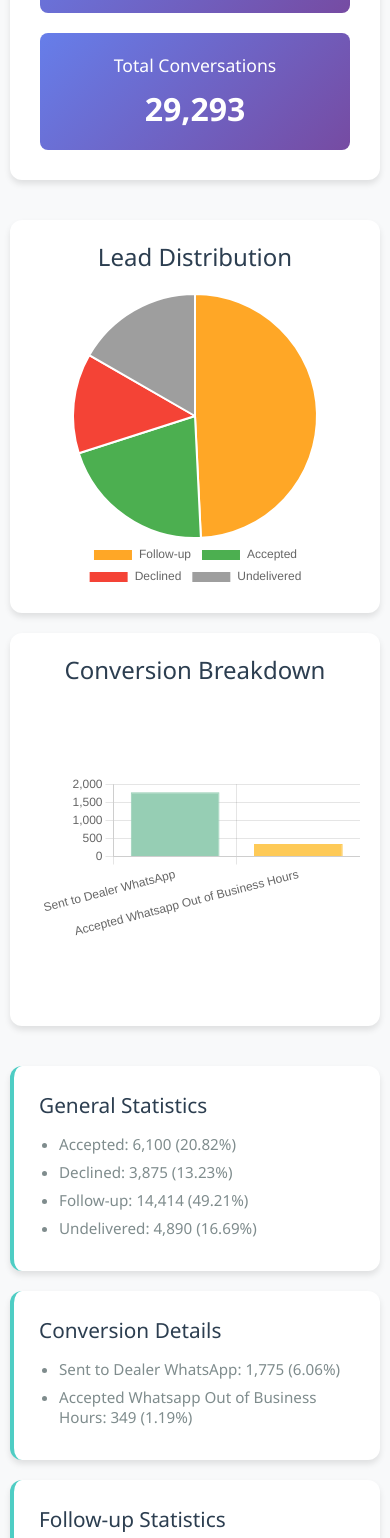
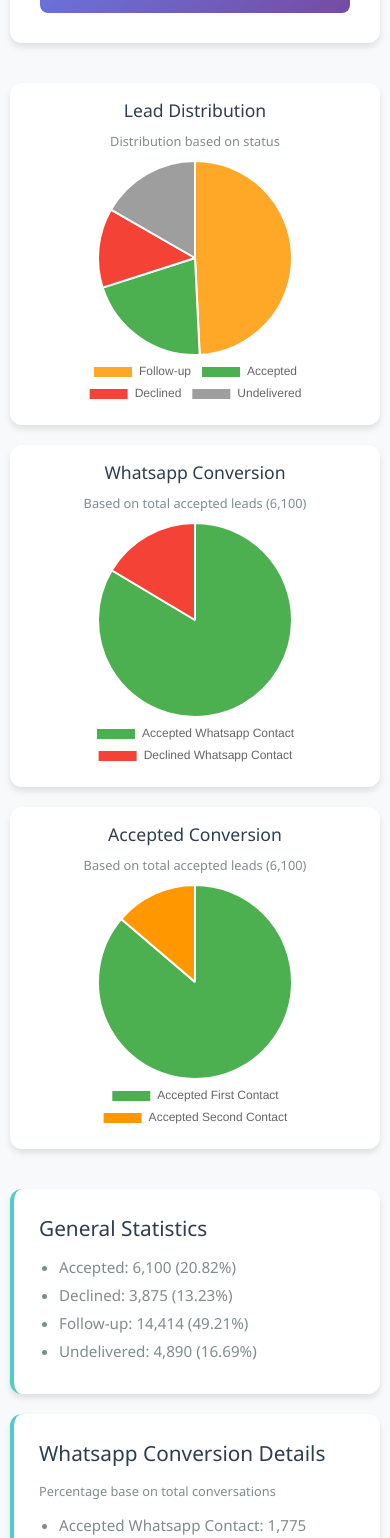
Before and after one commit to rmonteroh/honda-analytics, a React (Create React App) app in the folder honda-dashboard/: page / in a window 390 px wide. Shown: the part 260-1798 px from the top of the page. Built offline with nearby package versions, Linux system fonts and the light colour scheme.

Commit message:
Refactor Dashboard component to enhance layout and styling; update chart data and descriptions for improved clarity and accuracy; adjust responsive design for better mobile experience.

```diff
--- a/honda-dashboard/src/components/Dashboard.css
+++ b/honda-dashboard/src/components/Dashboard.css
@@ -52,29 +52,37 @@
 
 .charts-container {
   display: grid;
-  grid-template-columns: 1fr 1fr;
-  gap: 30px;
+  grid-template-columns: 1fr 1fr 1fr;
+  gap: 20px;
   margin-bottom: 40px;
 }
 
 .chart-section {
   background: white;
-  padding: 30px;
+  padding: 20px;
   border-radius: 12px;
   box-shadow: 0 4px 6px rgba(0, 0, 0, 0.1);
 }
 
 .chart-section h2 {
   color: #2c3e50;
-  margin-bottom: 20px;
-  font-size: 1.5em;
+  margin-bottom: 15px;
+  font-size: 1.2em;
   font-weight: 400;
   text-align: center;
 }
 
+.chart-description {
+  text-align: center;
+  font-size: 0.85em;
+  color: #7f8c8d;
+  margin-bottom: 15px;
+  margin-top: 0;
+}
+
 .chart-wrapper {
   position: relative;
-  height: 400px;
+  height: 300px;
   display: flex;
   justify-content: center;
   align-items: center;
@@ -133,6 +141,31 @@
   color: #e74c3c;
 }
 
+@media (max-width: 1024px) {
+  .charts-container {
+    grid-template-columns: 1fr 1fr;
+    gap: 15px;
+  }
+
+  .chart-section {
+    padding: 15px;
+  }
+
+  .chart-section h2 {
+    font-size: 1.1em;
+    margin-bottom: 10px;
+  }
+
+  .chart-description {
+    font-size: 0.8em;
+    margin-bottom: 10px;
+  }
+
+  .chart-wrapper {
+    height: 250px;
+  }
+}
+
 @media (max-width: 768px) {
   .dashboard {
     padding: 10px;
@@ -149,11 +182,19 @@
   }
 
   .chart-section {
-    padding: 20px;
+    padding: 15px;
+  }
+
+  .chart-section h2 {
+    font-size: 1.1em;
+  }
+
+  .chart-description {
+    font-size: 0.8em;
   }
 
   .chart-wrapper {
-    height: 300px;
+    height: 250px;
   }
 
   .details-section {
--- a/honda-dashboard/src/components/Dashboard.tsx
+++ b/honda-dashboard/src/components/Dashboard.tsx
@@ -6,21 +6,13 @@ import {
   Legend,
   CategoryScale,
   LinearScale,
-  BarElement,
 } from "chart.js";
-import { Pie, Bar } from "react-chartjs-2";
+import { Pie } from "react-chartjs-2";
 import { AnalyticsData } from "../types/analytics";
 import { AnalyticsService } from "../services/analyticsApi";
 import "./Dashboard.css";
 
-ChartJS.register(
-  ArcElement,
-  Tooltip,
-  Legend,
-  CategoryScale,
-  LinearScale,
-  BarElement
-);
+ChartJS.register(ArcElement, Tooltip, Legend, CategoryScale, LinearScale);
 
 const Dashboard: React.FC = () => {
   const [data, setData] = useState<AnalyticsData | null>(null);
@@ -122,20 +114,31 @@ const Dashboard: React.FC = () => {
   };
 
   const conversionBreakdownData = {
-    labels: [
-      "Sent to Dealer WhatsApp",
-      "Accepted Whatsapp Out of Business Hours",
-    ],
+    labels: ["Accepted Whatsapp Contact", "Declined Whatsapp Contact"],
     datasets: [
       {
-        label: "Count",
         data: [
           data.conversion.sentToDealerWhatsapp.total,
           data.conversion.acceptedOutBusinessHours.total,
         ],
-        backgroundColor: ["#96CEB4", "#FECA57"],
-        borderColor: ["#96CEB4", "#FECA57"],
-        borderWidth: 1,
+        backgroundColor: ["#4CAF50", "#F44336"],
+        borderWidth: 2,
+        borderColor: "#fff",
+      },
+    ],
+  };
+
+  const followUpBreakdownData = {
+    labels: ["Accepted First Contact", "Accepted Second Contact"],
+    datasets: [
+      {
+        data: [
+          data.followUp.acceptedFirstContact.total,
+          data.followUp.acceptedSecondContact.total,
+        ],
+        backgroundColor: ["#4CAF50", "#FF9800"],
+        borderWidth: 2,
+        borderColor: "#fff",
       },
     ],
   };
@@ -168,40 +171,84 @@ const Dashboard: React.FC = () => {
                   break;
               }
             }
-            return `${label}: ${value} (${percentage}%)`;
+            return `  ${value} (${percentage}%)`;
           },
         },
       },
     },
   };
 
-  const barOptions = {
+  const conversionPieOptions = {
     responsive: true,
     plugins: {
       legend: {
-        display: false,
+        position: "bottom" as const,
       },
       tooltip: {
         callbacks: {
-          afterLabel: (context: any) => {
-            let percentage = "";
-            switch (context.dataIndex) {
-              case 0:
-                percentage = data.conversion.sentToDealerWhatsapp.percentage;
-                break;
-              case 1:
-                percentage =
-                  data.conversion.acceptedOutBusinessHours.percentage;
-                break;
+          label: (context: any) => {
+            const label = context.label;
+            const value = context.raw;
+            let percentage = "0";
+            if (data) {
+              const totalAccepted = data.general.accepted.total;
+              switch (context.dataIndex) {
+                case 0:
+                  percentage = (
+                    (data.conversion.sentToDealerWhatsapp.total /
+                      totalAccepted) *
+                    100
+                  ).toFixed(2);
+                  break;
+                case 1:
+                  percentage = (
+                    (data.conversion.acceptedOutBusinessHours.total /
+                      totalAccepted) *
+                    100
+                  ).toFixed(2);
+                  break;
+              }
             }
-            return `${percentage}% of total conversations`;
+            return ` ${value} (${percentage}% of accepted)`;
           },
         },
       },
     },
-    scales: {
-      y: {
-        beginAtZero: true,
+  };
+
+  const followUpPieOptions = {
+    responsive: true,
+    plugins: {
+      legend: {
+        position: "bottom" as const,
+      },
+      tooltip: {
+        callbacks: {
+          label: (context: any) => {
+            const label = context.label;
+            const value = context.raw;
+            let percentage = "0";
+            if (data) {
+              const totalAccepted = data.general.accepted.total;
+              switch (context.dataIndex) {
+                case 0:
+                  percentage = (
+                    (data.followUp.acceptedFirstContact.total / totalAccepted) *
+                    100
+                  ).toFixed(2);
+                  break;
+                case 1:
+                  percentage = (
+                    (data.followUp.acceptedSecondContact.total /
+                      totalAccepted) *
+                    100
+                  ).toFixed(2);
+                  break;
+              }
+            }
+            return ` ${value} (${percentage}% of accepted)`;
+          },
+        },
       },
     },
   };
@@ -212,32 +259,51 @@ const Dashboard: React.FC = () => {
         <h1>Honda Analytics Dashboard</h1>
         <div className="summary-stats">
           <div className="stat-card">
-            <h3>Total Tracked Conversations</h3>
+            <h3>Total Client Conversations</h3>
             <p className="stat-number">
               {data.totalTrackedUsers.toLocaleString()}
             </p>
           </div>
-          <div className="stat-card">
+          {/* <div className="stat-card">
             <h3>Total Conversations</h3>
             <p className="stat-number">
               {data.totalHondaConversations.toLocaleString()}
             </p>
-          </div>
+          </div> */}
         </div>
       </header>
 
       <div className="charts-container">
         <div className="chart-section">
           <h2>Lead Distribution</h2>
+          <p className="chart-description">Distribution based on status</p>
           <div className="chart-wrapper">
             <Pie data={mainDistributionData} options={pieOptions} />
           </div>
         </div>
 
         <div className="chart-section">
-          <h2>Conversion Breakdown</h2>
+          <h2>Whatsapp Conversion</h2>
+          <p className="chart-description">
+            Based on total accepted leads (
+            {data.general.accepted.total.toLocaleString()})
+          </p>
           <div className="chart-wrapper">
-            <Bar data={conversionBreakdownData} options={barOptions} />
+            <Pie
+              data={conversionBreakdownData}
+              options={conversionPieOptions}
+            />
+          </div>
+        </div>
+
+        <div className="chart-section">
+          <h2>Accepted Conversion</h2>
+          <p className="chart-description">
+            Based on total accepted leads (
+            {data.general.accepted.total.toLocaleString()})
+          </p>
+          <div className="chart-wrapper">
+            <Pie data={followUpBreakdownData} options={followUpPieOptions} />
           </div>
         </div>
       </div>
@@ -266,15 +332,18 @@ const Dashboard: React.FC = () => {
         </div>
 
         <div className="detail-card">
-          <h3>Conversion Details</h3>
+          <h3>Whatsapp Conversion Details</h3>
+          <p style={{ fontSize: "0.8em", color: "#7f8c8d", fontWeight: "400" }}>
+            Percentage base on total conversations
+          </p>
           <ul>
             <li>
-              Sent to Dealer WhatsApp:{" "}
+              Accepted Whatsapp Contact:{" "}
               {data.conversion.sentToDealerWhatsapp.total.toLocaleString()} (
               {data.conversion.sentToDealerWhatsapp.percentage}%)
             </li>
             <li>
-              Accepted Whatsapp Out of Business Hours:{" "}
+              Declined Whatsapp Contact:{" "}
               {data.conversion.acceptedOutBusinessHours.total.toLocaleString()}{" "}
               ({data.conversion.acceptedOutBusinessHours.percentage}%)
             </li>
@@ -282,7 +351,10 @@ const Dashboard: React.FC = () => {
         </div>
 
         <div className="detail-card">
-          <h3>Follow-up Statistics</h3>
+          <h3>Accepted Conversion</h3>
+          <p style={{ fontSize: "0.8em", color: "#7f8c8d", fontWeight: "400" }}>
+            Percentage base on total conversations
+          </p>
           <ul>
             <li>
               Accepted First Contact:{" "}
```
